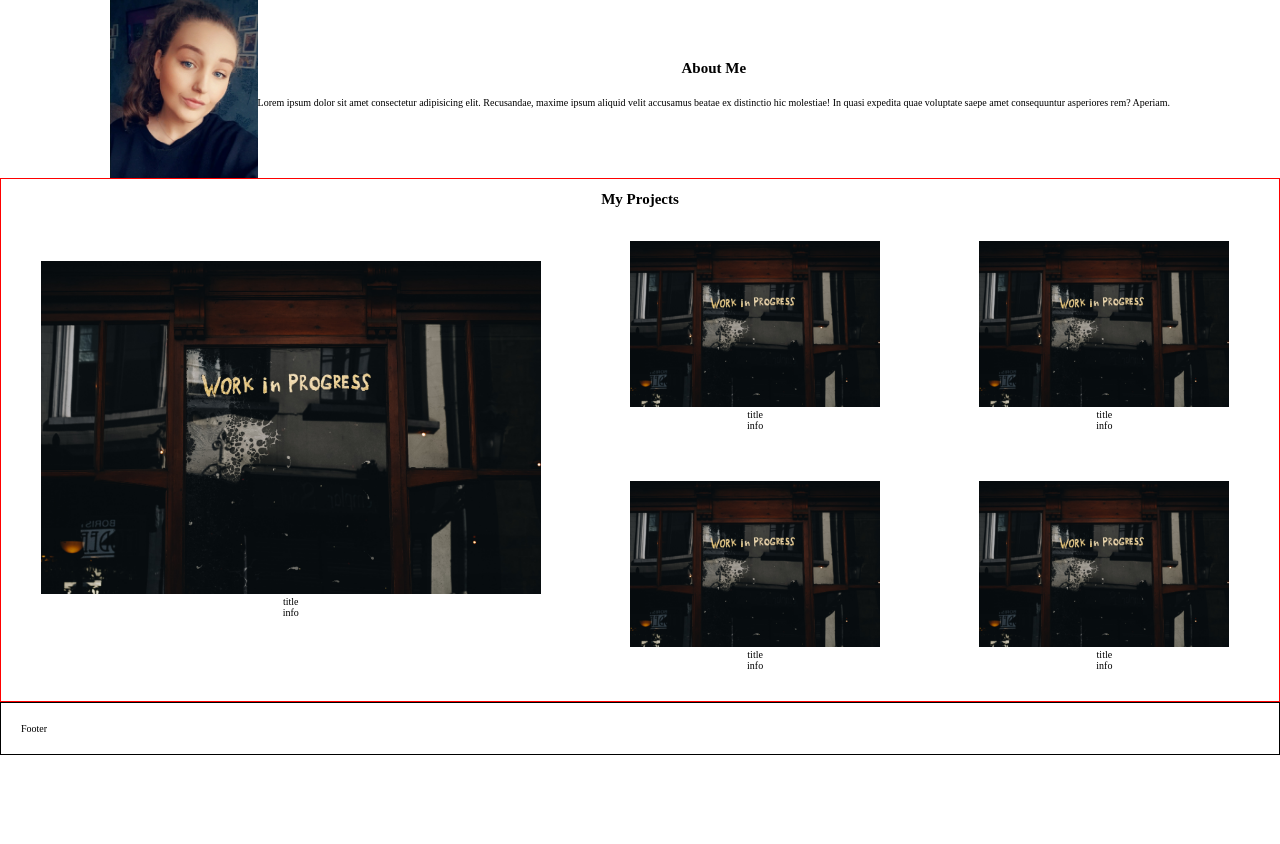
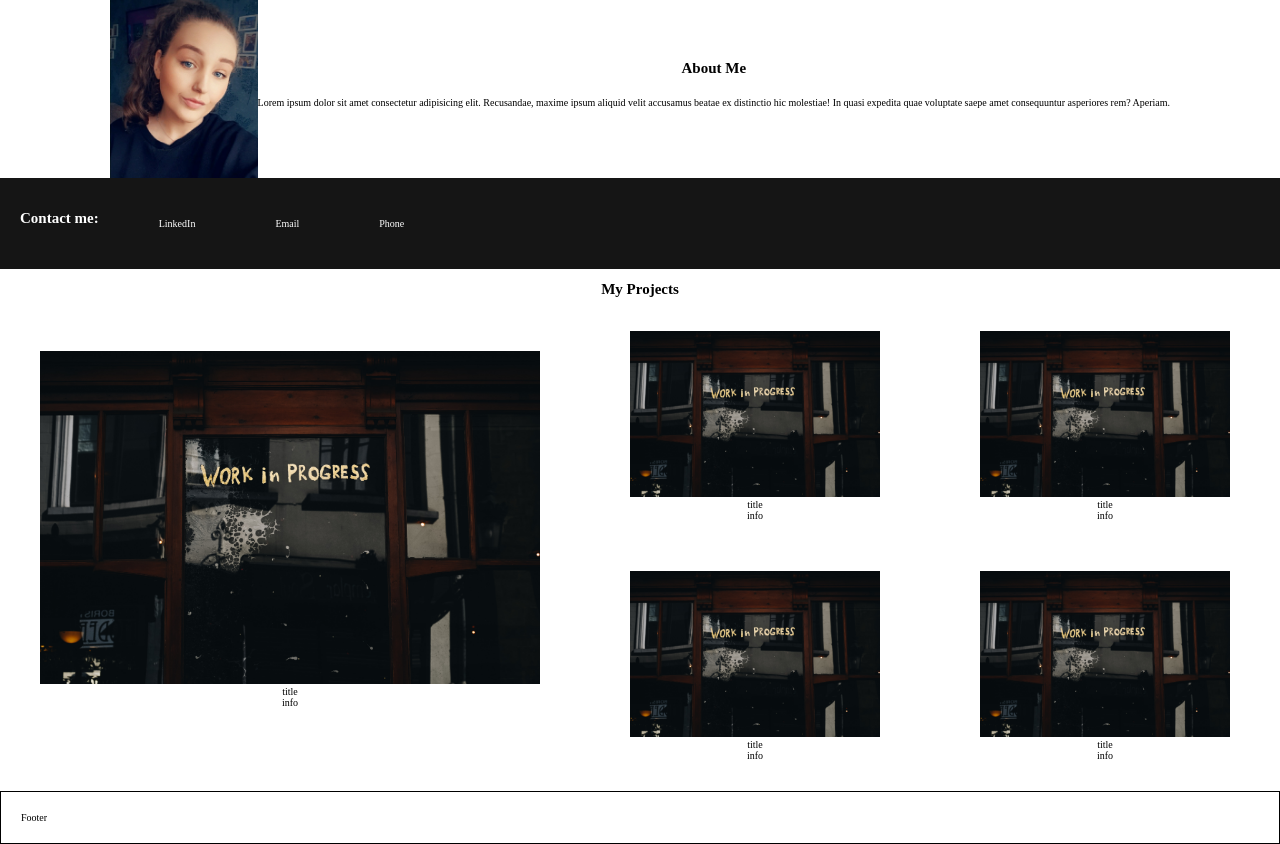
Before and after one commit to chelseanicholls95/personal_portfolio, a plain HTML site: page index.html in a window 1280 px wide. Shown: the part 322-1166 px from the top of the page. Before the commit the page ends 1077 px from the top, so only its background shows below. Drawn offline with Linux system fonts and the light colour scheme.

Commit message:
added contact section elements

```diff
--- a/assets/css/style.css
+++ b/assets/css/style.css
@@ -76,12 +76,24 @@ body {
   text-align: justify;
 }
 
-/* projects section */
-.projects {
-  /* Todo remove */
-  border: 1px solid red;
+/* contact section */
+.contact {
+  background-color: rgba(0, 0, 0, 0.918);
+  color: white;
+  display: flex;
+  flex-wrap: wrap;
 }
 
+.contact h2 {
+  padding: 2rem;
+}
+
+.contact__info {
+  display: inline;
+  padding: 4rem;
+}
+
+/* projects section */
 .projects__title {
   text-align: center;
 }
@@ -177,4 +189,9 @@ body {
   .about-me {
     flex-direction: column;
   }
+
+  .contact {
+    flex-direction: column;
+    text-align: center;
+  }
 }
--- a/index.html
+++ b/index.html
@@ -44,10 +44,19 @@
             asperiores rem? Aperiam.
           </div>
         </div>
+      </section>
 
-        <!-- projects section -->
+      <!-- contact section -->
+
+      <section class="contact">
+        <h2>Contact me:</h2>
+        <div class="contact__info">LinkedIn</div>
+        <div class="contact__info">Email</div>
+        <div class="contact__info">Phone</div>
       </section>
-      <section class="projects">
+
+      <!-- projects section -->
+      <section>
         <div class="projects__title">
           <h2>My Projects</h2>
         </div>
```
